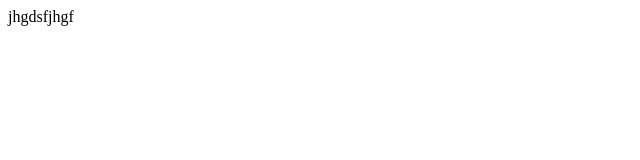
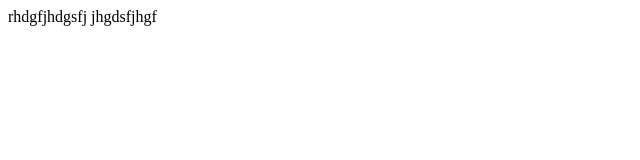
Before and after one commit to derriqo/Taste-Maker, a plain HTML site: page index.html in a window 1280 px wide. Shown: the whole page, without its empty margins (0-640 px from the left). Drawn offline with Linux system fonts and the light colour scheme.

Commit message:
index test

```diff
--- a/index.html
+++ b/index.html
@@ -5,6 +5,8 @@
     <title></title>
   </head>
   <body>
+
+    rhdgfjhdgsfj
     jhgdsfjhgf
   </body>
 </html>
```
